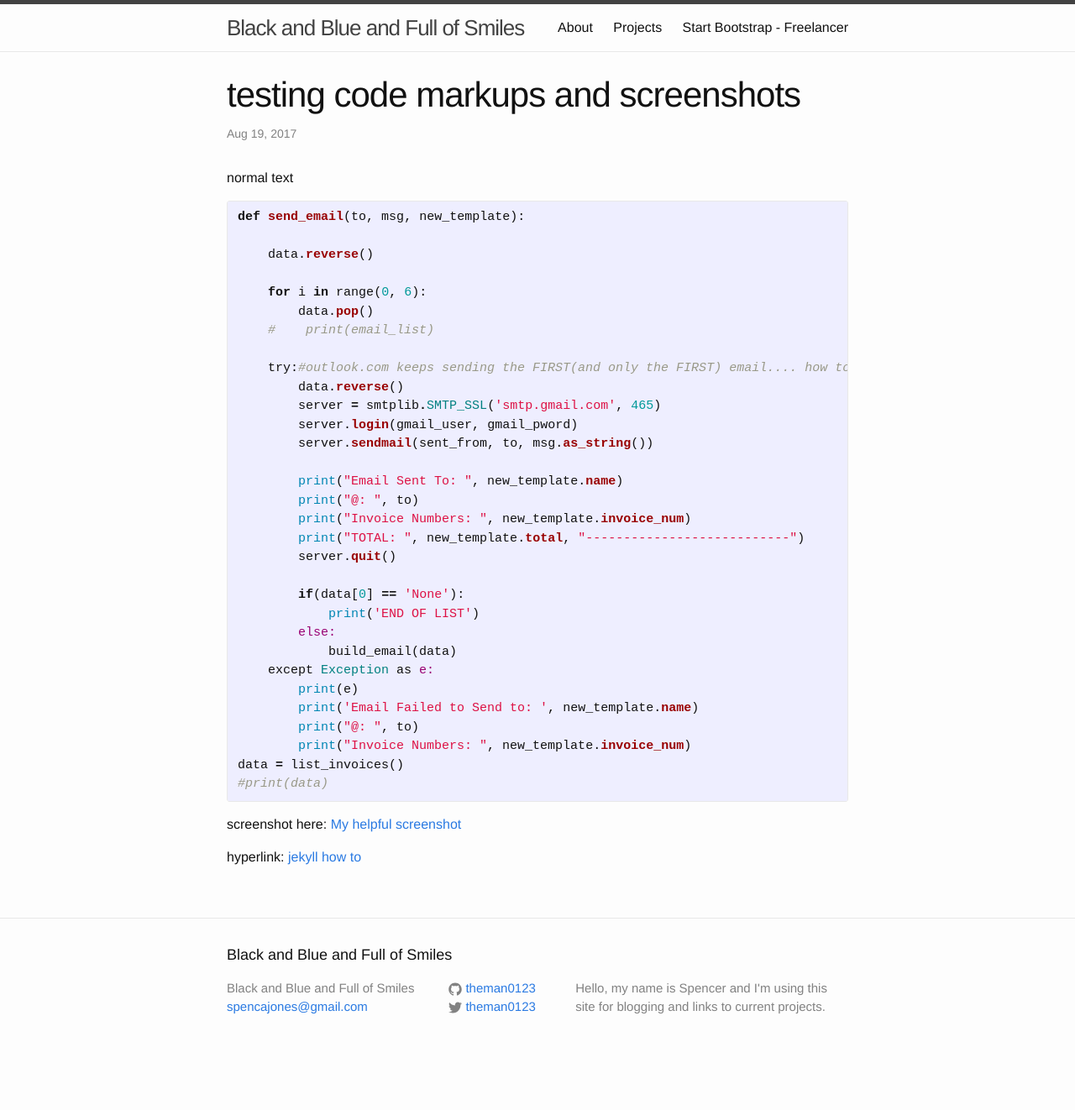
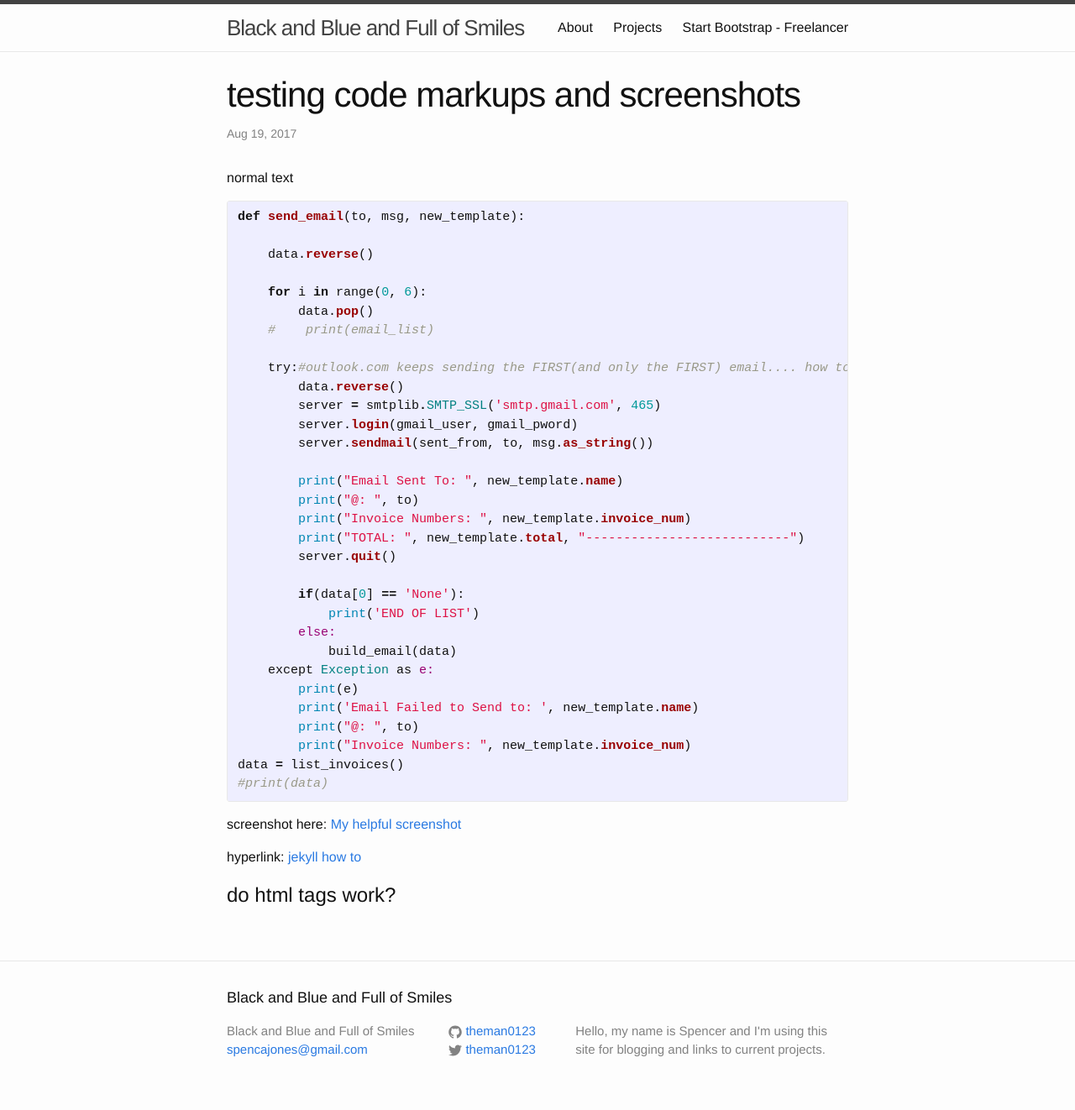
Before and after one commit to theman0123/theman0123.github.io, a Jekyll site: the page built from _posts/2017-08-19-test-screenshots-and-codemarkups.md, in a window 1280 px wide. Shown: the whole page at 84% size. Built offline with Jekyll 4.4.1, drawn with Linux system fonts in a browser that asks for light colours; before the commit the page ends 1271 px from its top, so only the background shows below that.

Commit message:
testing h1 tags

```diff
--- a/_posts/2017-08-19-test-screenshots-and-codemarkups.md
+++ b/_posts/2017-08-19-test-screenshots-and-codemarkups.md
@@ -45,3 +45,5 @@ screenshot here:
 [My helpful screenshot]({{ blackandbluewater.com }}/assets/testing-screen-shot.png)
 
 hyperlink: [jekyll how to](https://jekyllrb.com/docs/posts/)
+
+<h1>do html tags work?</h1>
```
